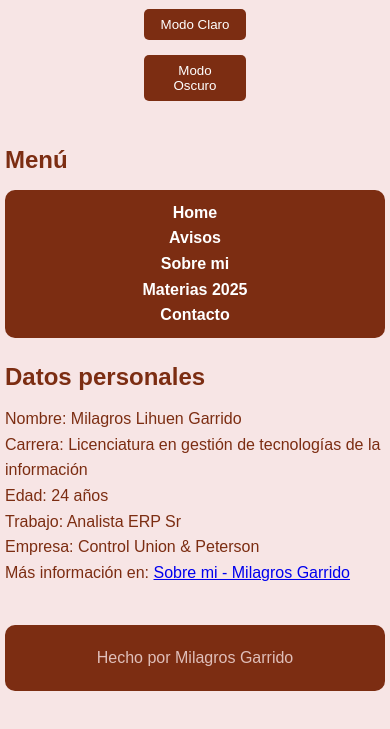
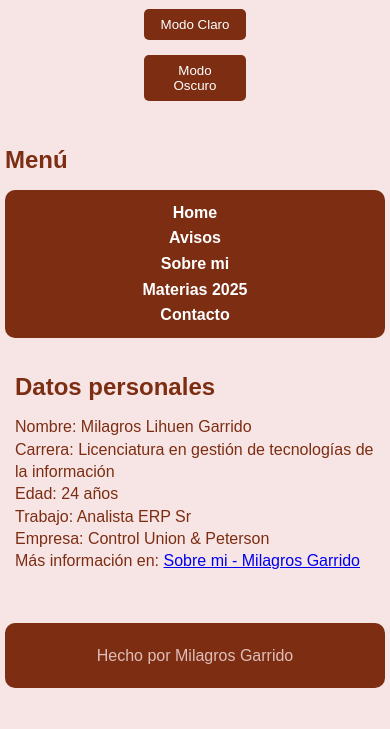
Before and after one commit to mgarrido311/DYDWEB, a plain HTML site: page ejercicio3_integrador/sobremi.html in a window 390 px wide. Shown: the part 69-798 px from the top of the page. Drawn offline with Linux system fonts and the light colour scheme.

Commit message:
Responsive 3

```diff
--- a/ejercicio3_integrador/sobremi.html
+++ b/ejercicio3_integrador/sobremi.html
@@ -24,6 +24,7 @@
             <li><a href="contacto.html">Contacto</a></li>
         </ul>
     </nav>
+    <main>
     <h2>Datos personales</h2>
     <p>Nombre: Milagros Lihuen Garrido</p>
     <p>Carrera: Licenciatura en gestión de tecnologías de la información</p>
@@ -31,7 +32,7 @@
     <p>Trabajo: Analista ERP Sr</p>
     <p>Empresa: Control Union & Peterson</p>
     <p>Más información en: <a href="https://mgarrido311.github.io/DYDWEB/ejercicio1/index.html">Sobre mi - Milagros Garrido</a></p>
-
+    </main>
     <footer>Hecho por Milagros Garrido</footer>
 
     <script src="modo.js"></script>
--- a/ejercicio3_integrador/style.css
+++ b/ejercicio3_integrador/style.css
@@ -195,3 +195,23 @@ footer.modo-oscuro {
   max-width: 100%;
   box-sizing: border-box;
 }
+
+main {
+  padding: 20px;
+}
+
+@media (max-width: 768px) {
+  main {
+    padding: 10px;
+  }
+
+  p, a {
+    font-size: 1rem;
+    line-height: 1.4;
+    word-wrap: break-word;
+  }
+
+  form {
+    padding: 10px;
+  }
+}
```
Also changed, not shown: ejercicio3_integrador/contacto.html (+2 -2 lines).
